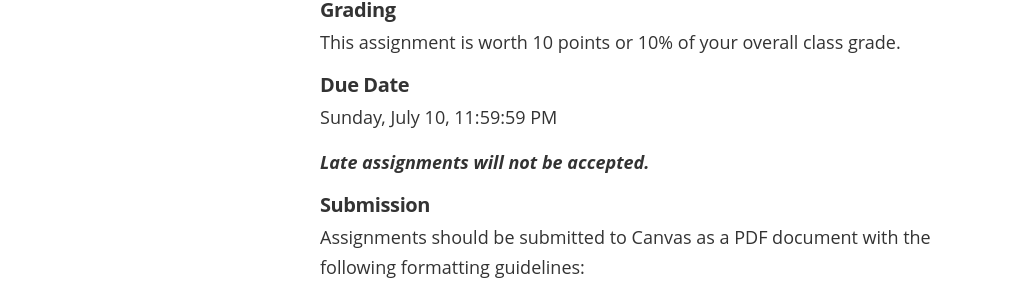
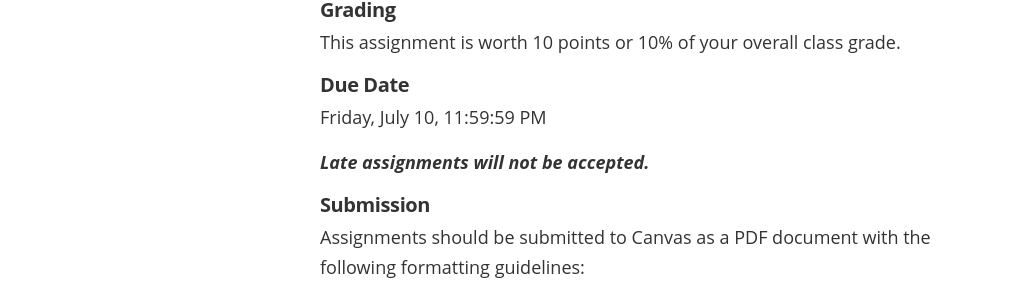
Before and after one commit to usf-n-720/usf-n-720.github.io, a Jekyll site: the page built from Assignment-1.md, in a window 1280 px wide and 900 px high, scrolled down 446 px. Shown: the part 155-455 px from the top of the window, without its empty margins (0-1010 px from the left). Built offline with Jekyll 4.4.1, drawn with Linux system fonts in a browser that asks for light colours; nearby versions of some CDN libraries; some web fonts are replaced; Markdown is read by kramdown in place of the engine named in the settings.

Commit message:
Fix due dates

```diff
--- a/Assignment-1.md
+++ b/Assignment-1.md
@@ -19,7 +19,7 @@ This assignment is worth 10 points or 10% of your overall class grade.
 
 ### Due Date ###
 
-Sunday, July 10, 11:59:59 PM
+Friday, July 10, 11:59:59 PM
 
 ***Late assignments will not be accepted.***
 
```
Also changed, not shown: Assignment-2.md (+1 -1 lines).
